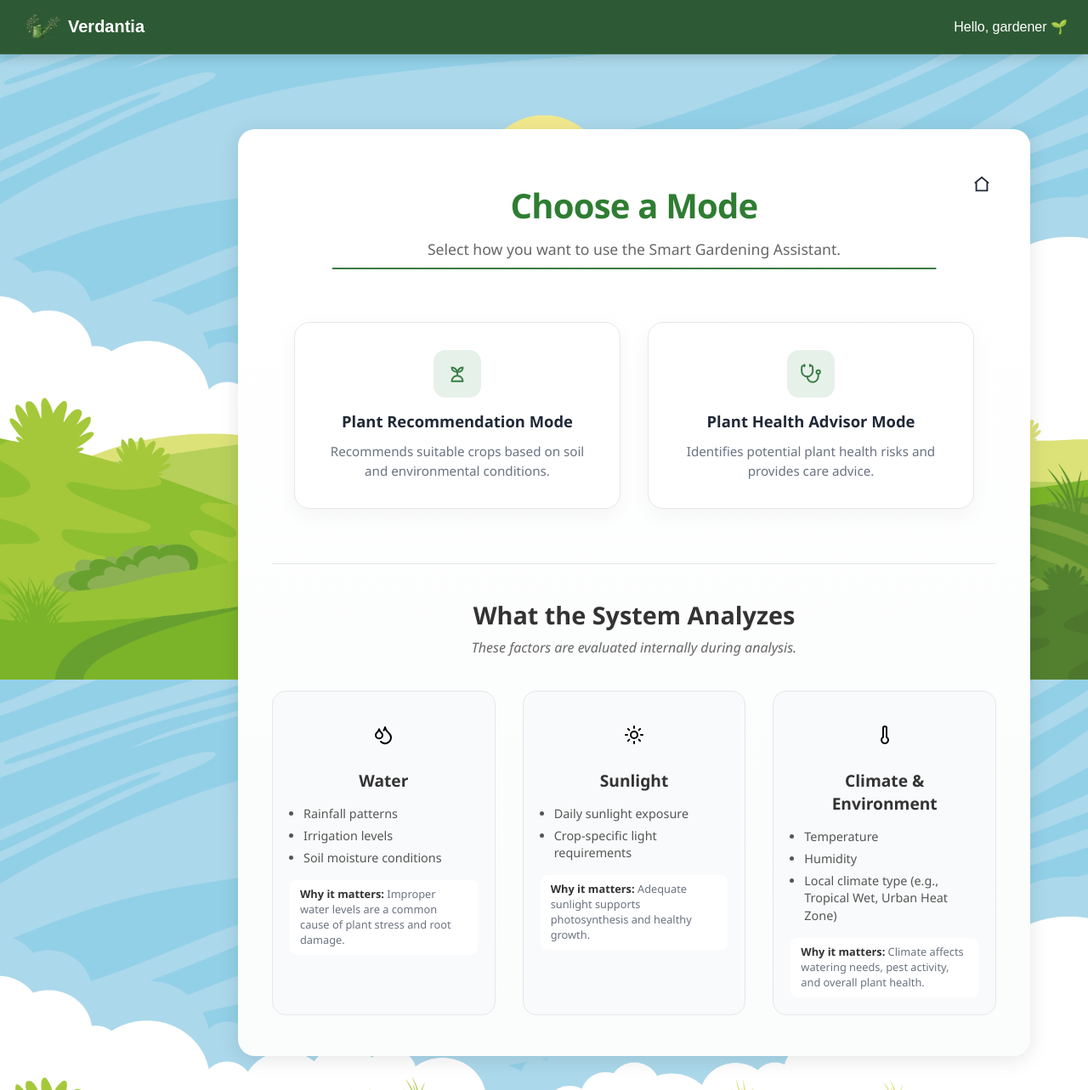
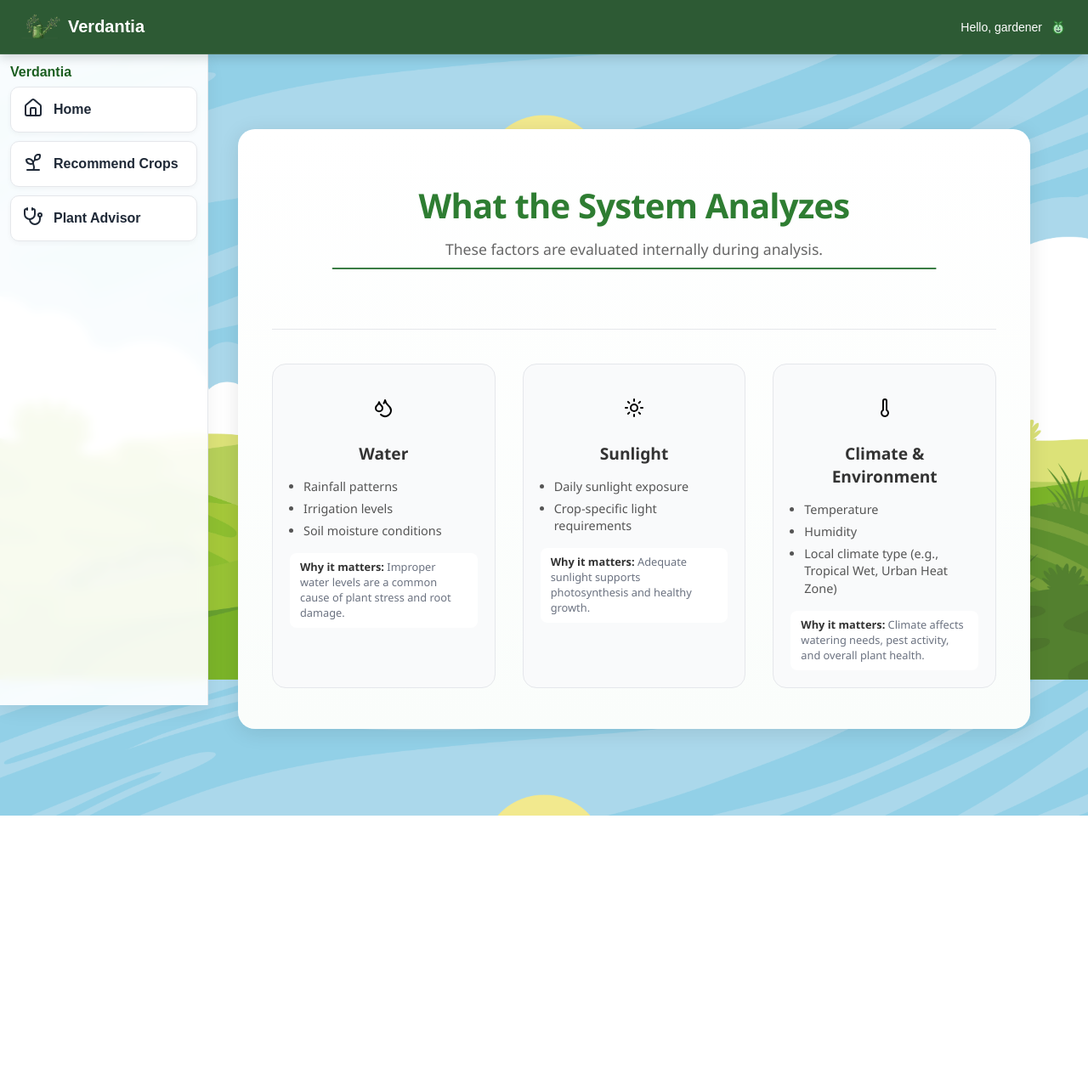
Before and after one commit to macatangay-shaine/Final-Project-ML-KRR-1AY2526---Verdantia---EcoCats---G10, a Flask app: page /select in a window 1280 px wide. Shown: the top 1283 px of the page at 85% size. After the commit the page ends 960 px from the top, so only its background shows below. Run offline with Flask 3, Linux system fonts and the light colour scheme.

Commit message:
UI: add cute sapling icon to navbar; add styles; replace emoji

```diff
--- a/web_app/static/style.css
+++ b/web_app/static/style.css
@@ -702,16 +702,27 @@ body.show-navbar {
     text-transform: uppercase;
     letter-spacing: 0.06em;
 }
-.left-sidebar .sidebar-nav { display: flex; flex-direction: column; gap: 6px; }
+.left-sidebar .sidebar-nav { display: flex; flex-direction: column; gap: 10px; }
 .left-sidebar .sidebar-link {
-    display: block;
-    padding: 8px 10px;
-    border-radius: 8px;
+    display: flex;
+    align-items: center;
+    gap: 12px;
+    padding: 12px 14px;
+    border-radius: 10px;
     text-decoration: none;
     color: #1f2937;
-    background: transparent;
+    background: #ffffff;
+    border: 1px solid #e5e7eb; /* subtle divider-like border */
+    box-shadow: 0 2px 6px rgba(0,0,0,0.04);
 }
-.left-sidebar .sidebar-link:hover { background: #f3f4f6; }
+.left-sidebar .sidebar-link:hover { background: #f9fafb; border-color: #d1d5db; }
+.left-sidebar .sidebar-link .icon i {
+    width: 24px;
+    height: 24px;
+    stroke: #2e7d32;        /* professional green accent */
+    stroke-width: 2;
+}
+.left-sidebar .sidebar-link .label { font-weight: 600; }
 
 /* Add left padding to page content when sidebar is present */
 .page-content { padding-left: 260px; }
@@ -750,6 +761,20 @@ body.show-navbar {
     display: flex;
     align-items: center;
     position: relative;
+}
+
+.nav-greeting {
+    font-size: 14px;
+    color: #ffffff;
+    font-weight: 500;
+}
+
+.sapling-icon {
+    width: 22px;
+    height: 22px;
+    margin-left: 8px;
+    display: inline-block;
+    vertical-align: middle;
 }
 
 .user-section {
--- a/web_app/templates/mode_select.html
+++ b/web_app/templates/mode_select.html
@@ -8,6 +8,7 @@
 <body class="show-navbar">
 
 {% include "partials/navbar.html" %}
+{% include "partials/sidebar.html" %}
 
 <!-- MAIN CONTENT -->
 <main class="page-content">
@@ -16,55 +17,15 @@
 
             <!-- PAGE TITLE -->
             <div class="page-header">
-                <a class="page-action icon-btn" href="{{ url_for('landing') }}" aria-label="Home">
-                    <svg viewBox="0 0 24 24" xmlns="http://www.w3.org/2000/svg" aria-hidden="true">
-                        <path d="M3 10.5L12 3l9 7.5" />
-                        <path d="M5 9v11h14V9" />
-                    </svg>
-                </a>
+
                 <div class="section-header">
-                    <h1 class="page-title">Choose a Mode</h1>
-                    <p class="page-subtitle">Select how you want to use the Smart Gardening Assistant.</p>
-                </div>
-            </div>
-
-            <!-- MODE SELECTION (PRIMARY INTERACTIVE SECTION) -->
-            <div class="mode-selection">
-                <div class="mode-cards">
-                    <a class="mode-card" href="{{ url_for('recommend') }}">
-                        <div class="mode-icon" aria-hidden="true">
-                            <!-- Inline seedling icon (line-style) -->
-                            <svg viewBox="0 0 24 24" xmlns="http://www.w3.org/2000/svg" focusable="false">
-                                <!-- stem -->
-                                <path d="M12 13V9" stroke-linecap="round" stroke-linejoin="round" />
-                                <!-- left leaf -->
-                                <path d="M12 10c-3.8 0-6-2-6-5 3 0 5 2 6 5z" stroke-linecap="round" stroke-linejoin="round" />
-                                <!-- right leaf -->
-                                <path d="M12 10c3.8 0 6-2 6-5-3 0-5 2-6 5z" stroke-linecap="round" stroke-linejoin="round" />
-                                <!-- mound/base -->
-                                <path d="M6 20h12c0-3.3-2.7-6-6-6s-6 2.7-6 6z" stroke-linecap="round" stroke-linejoin="round" />
-                            </svg>
-                        </div>
-                        <h3 class="mode-title">Plant Recommendation Mode</h3>
-                        <p class="mode-description">Recommends suitable crops based on soil and environmental conditions.</p>
-                    </a>
-
-                    <a class="mode-card" href="{{ url_for('advisor') }}">
-                        <div class="mode-icon">
-                            <i data-lucide="stethoscope"></i>
-                        </div>
-                        <h3 class="mode-title">Plant Health Advisor Mode</h3>
-                        <p class="mode-description">Identifies potential plant health risks and provides care advice.</p>
-                    </a>
+                    <h1 class="page-title">What the System Analyzes</h1>
+                    <p class="page-subtitle">These factors are evaluated internally during analysis.</p>
                 </div>
             </div>
 
             <!-- SYSTEM ANALYSIS FACTORS (INFORMATIONAL SECTION) -->
             <div class="system-analysis">
-                <div class="analysis-header">
-                    <h2 class="analysis-title">What the System Analyzes</h2>
-                    <p class="analysis-subtitle">These factors are evaluated internally during analysis.</p>
-                </div>
 
                 <div class="analysis-factors">
                     <div class="factor-card">
--- a/web_app/templates/partials/navbar.html
+++ b/web_app/templates/partials/navbar.html
@@ -7,6 +7,7 @@
     </div>
 
     <div class="nav-right">
-        <span class="nav-greeting">Hello, gardener 🌱</span>
+        <span class="nav-greeting">Hello, gardener</span>
+        <img class="sapling-icon" src="{{ url_for('static', filename='img/cute-sapling.svg') }}" alt="Cute sapling icon">
     </div>
 </nav>
--- a/web_app/templates/partials/sidebar.html
+++ b/web_app/templates/partials/sidebar.html
@@ -1,8 +1,17 @@
 <aside class="left-sidebar">
   <div class="sidebar-header">Verdantia</div>
   <nav class="sidebar-nav">
-    <a class="sidebar-link" href="{{ url_for('mode_select') }}">🏠 Home</a>
-    <a class="sidebar-link" href="{{ url_for('recommend') }}">🌿 Recommend Crops</a>
-    <a class="sidebar-link" href="{{ url_for('advisor') }}">🩺 Plant Advisor</a>
+    <a class="sidebar-link" href="{{ url_for('mode_select') }}">
+      <span class="icon"><i data-lucide="home"></i></span>
+      <span class="label">Home</span>
+    </a>
+    <a class="sidebar-link" href="{{ url_for('recommend') }}">
+      <span class="icon"><i data-lucide="sprout"></i></span>
+      <span class="label">Recommend Crops</span>
+    </a>
+    <a class="sidebar-link" href="{{ url_for('advisor') }}">
+      <span class="icon"><i data-lucide="stethoscope"></i></span>
+      <span class="label">Plant Advisor</span>
+    </a>
   </nav>
 </aside>
```
Also changed, not shown: web_app/templates/advisor.html (+1 -8 lines), web_app/templates/recommend.html (+1 -8 lines), web_app/static/img/cute-sapling.svg (added).
